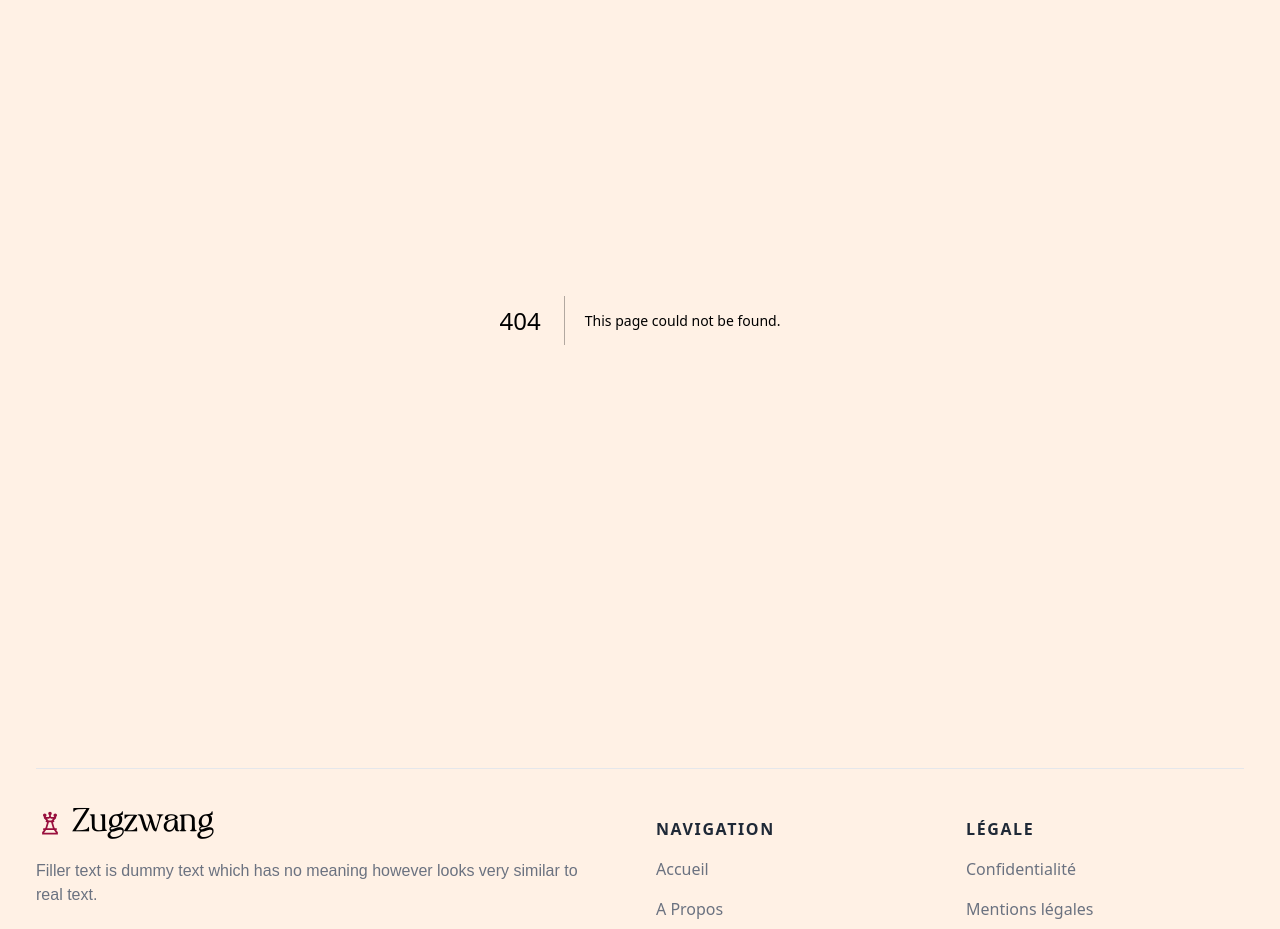
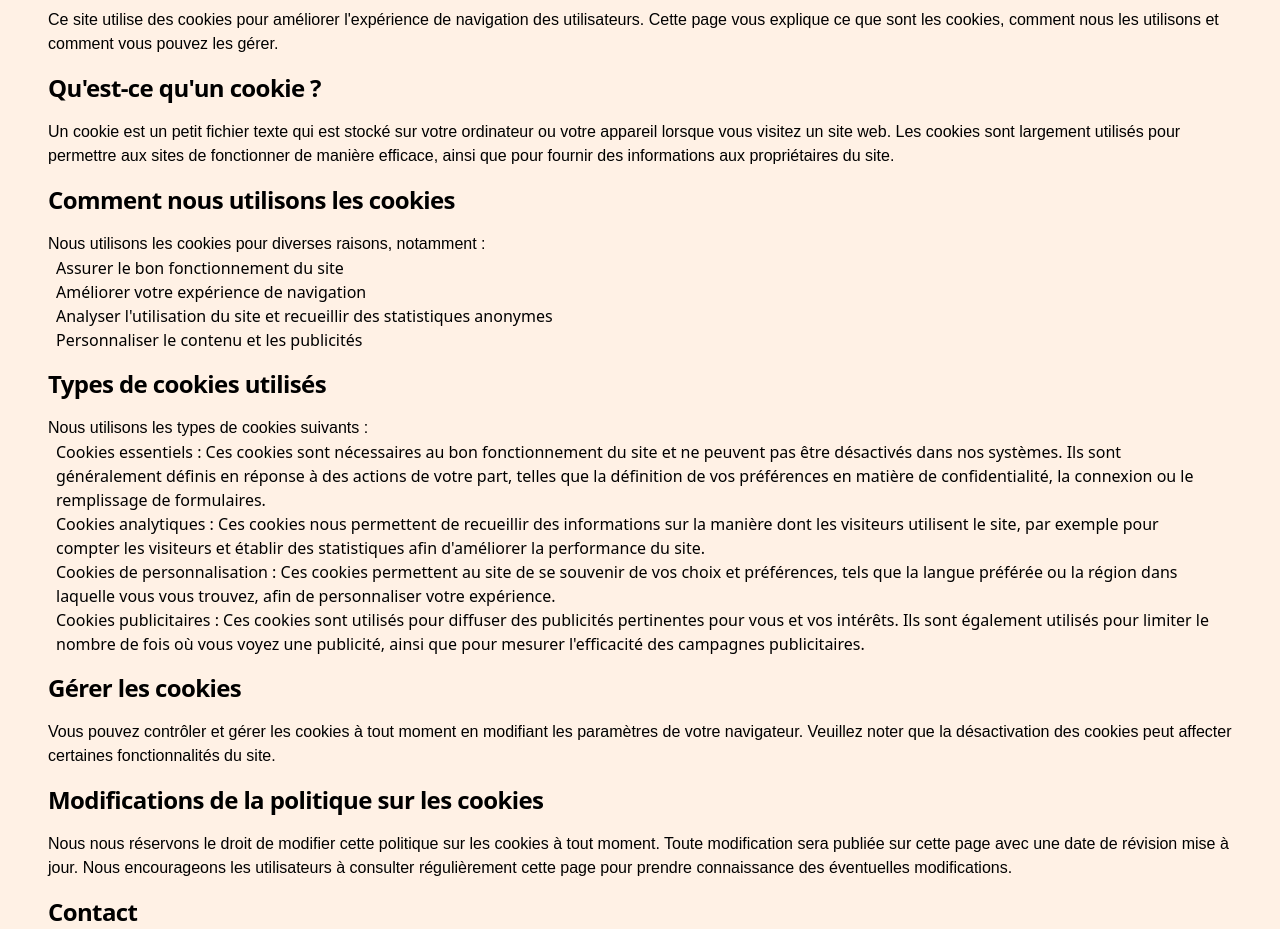
Before and after one commit to Sma-source/nextjstypeblog, a Next.js app: page /info-cookies in a window 1280 px wide. Before the commit this address had no page. Shown: the part 160-1089 px from the top of the page. Built offline with nearby package versions, Linux system fonts and the light colour scheme.

Commit message:
add cookie info page and link

```diff
--- a/app/components/Footer.tsx
+++ b/app/components/Footer.tsx
@@ -180,19 +180,19 @@ export default function Footer() {
               <div>
                 <Link
                   href="/cgu"
-                  className="text-gray-500 transition duration-100 hover:text-[#990f3d] active:text-indigo-600"
+                  className="text-gray-500 transition duration-100 hover:text-[#990f3d]"
                 >
                   CGU
                 </Link>
               </div>
 
               <div>
-                <a
-                  href="#"
-                  className="text-gray-500 transition duration-100 hover:text-[#990f3d] active:text-indigo-600"
+                <Link
+                  href="/info-cookies"
+                  className="text-gray-500 transition duration-100 hover:text-[#990f3d]"
                 >
                   Info Cookies
-                </a>
+                </Link>
               </div>
             </nav>
           </div>
--- /dev/null
+++ b/app/info-cookies/page.tsx
@@ -0,0 +1,95 @@
+import React from "react";
+
+export default function InfoCookies() {
+  return (
+    <div className="container w-full py-6 lg:py-10">
+      <h1 className="text-3xl font-bold mb-3 px-4">
+        Informations sur les Cookies
+      </h1>
+      <p className="px-4">
+        Ce site utilise des cookies pour améliorer l'expérience de navigation
+        des utilisateurs. Cette page vous explique ce que sont les cookies,
+        comment nous les utilisons et comment vous pouvez les gérer.
+      </p>
+      <h2 className="text-2xl font-semibold tracking-tight  p-4">
+        Qu'est-ce qu'un cookie ?
+      </h2>
+      <p className="px-4">
+        Un cookie est un petit fichier texte qui est stocké sur votre ordinateur
+        ou votre appareil lorsque vous visitez un site web. Les cookies sont
+        largement utilisés pour permettre aux sites de fonctionner de manière
+        efficace, ainsi que pour fournir des informations aux propriétaires du
+        site.
+      </p>
+      <h2 className="text-2xl font-semibold tracking-tight  p-4">
+        Comment nous utilisons les cookies
+      </h2>
+      <p className="px-4">
+        Nous utilisons les cookies pour diverses raisons, notamment :
+      </p>
+      <ul className="px-6">
+        <li>Assurer le bon fonctionnement du site</li>
+        <li>Améliorer votre expérience de navigation</li>
+        <li>
+          Analyser l'utilisation du site et recueillir des statistiques anonymes
+        </li>
+        <li>Personnaliser le contenu et les publicités</li>
+      </ul>
+      <h2 className="text-2xl font-semibold tracking-tight  p-4">
+        Types de cookies utilisés
+      </h2>
+      <p className="px-4">Nous utilisons les types de cookies suivants :</p>
+      <ul className="px-6">
+        <li>
+          Cookies essentiels : Ces cookies sont nécessaires au bon
+          fonctionnement du site et ne peuvent pas être désactivés dans nos
+          systèmes. Ils sont généralement définis en réponse à des actions de
+          votre part, telles que la définition de vos préférences en matière de
+          confidentialité, la connexion ou le remplissage de formulaires.
+        </li>
+        <li>
+          Cookies analytiques : Ces cookies nous permettent de recueillir des
+          informations sur la manière dont les visiteurs utilisent le site, par
+          exemple pour compter les visiteurs et établir des statistiques afin
+          d'améliorer la performance du site.
+        </li>
+        <li>
+          Cookies de personnalisation : Ces cookies permettent au site de se
+          souvenir de vos choix et préférences, tels que la langue préférée ou
+          la région dans laquelle vous vous trouvez, afin de personnaliser votre
+          expérience.
+        </li>
+        <li>
+          Cookies publicitaires : Ces cookies sont utilisés pour diffuser des
+          publicités pertinentes pour vous et vos intérêts. Ils sont également
+          utilisés pour limiter le nombre de fois où vous voyez une publicité,
+          ainsi que pour mesurer l'efficacité des campagnes publicitaires.
+        </li>
+      </ul>
+      <h2 className="text-2xl font-semibold tracking-tight  p-4">
+        Gérer les cookies
+      </h2>
+      <p className="px-4">
+        Vous pouvez contrôler et gérer les cookies à tout moment en modifiant
+        les paramètres de votre navigateur. Veuillez noter que la désactivation
+        des cookies peut affecter certaines fonctionnalités du site.
+      </p>
+      <h2 className="text-2xl font-semibold tracking-tight  p-4">
+        Modifications de la politique sur les cookies
+      </h2>
+      <p className="px-4">
+        Nous nous réservons le droit de modifier cette politique sur les cookies
+        à tout moment. Toute modification sera publiée sur cette page avec une
+        date de révision mise à jour. Nous encourageons les utilisateurs à
+        consulter régulièrement cette page pour prendre connaissance des
+        éventuelles modifications.
+      </p>
+      <h2 className="text-2xl font-semibold tracking-tight  p-4">Contact</h2>
+      <p className="px-4">
+        Pour toute question ou demande concernant notre utilisation des cookies,
+        veuillez nous contacter à l'adresse e-mail suivante : [adresse e-mail de
+        contact].
+      </p>
+    </div>
+  );
+}
```
